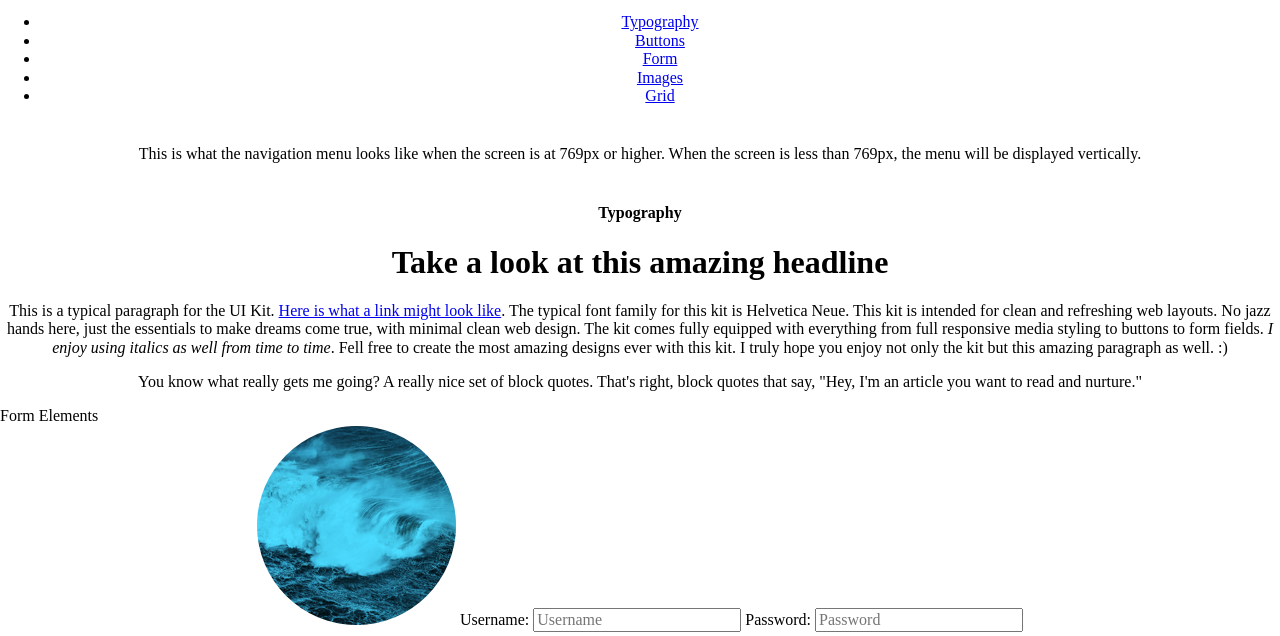
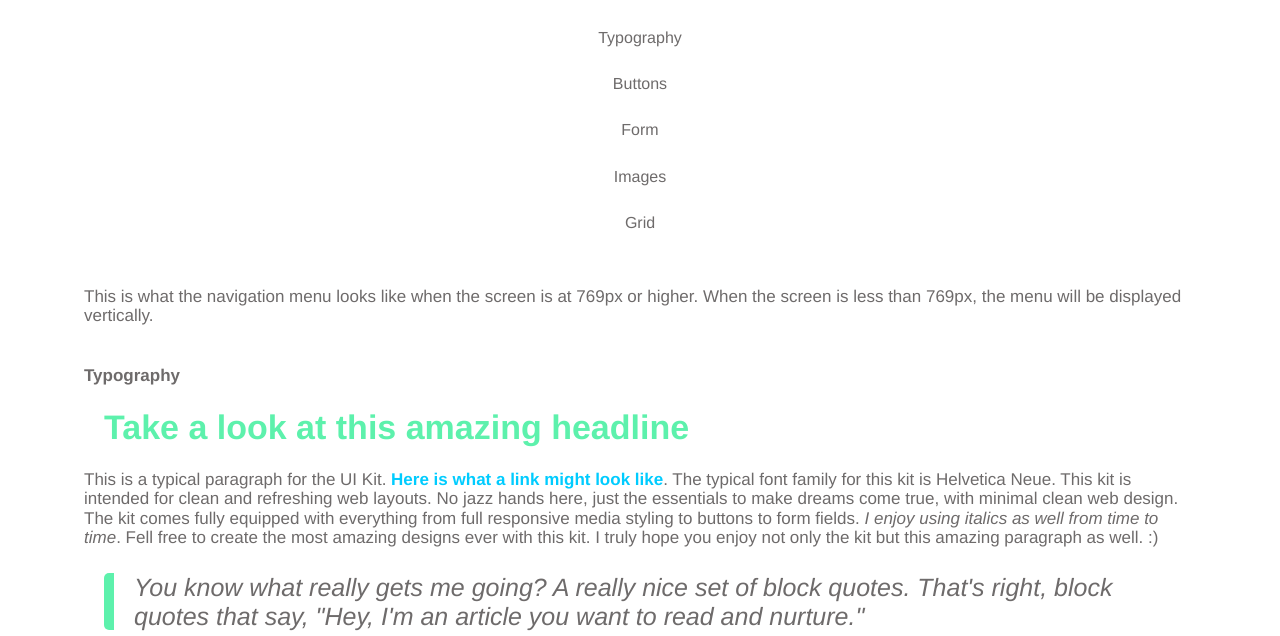
Before and after one commit to Taeverenele-zz/Web-Style-Guide, a plain HTML site: page index.html in a window 1280 px wide. Shown: the part 129-765 px from the top of the page. Drawn offline with Linux system fonts and the light colour scheme.

Commit message:
Style typography

```diff
--- a/scss/base/_base.scss
+++ b/scss/base/_base.scss
@@ -4,4 +4,8 @@
 }
 .container {
   text-align: center;
+  margin: 0 auto;
+  font-family: 'Helvetica Neue', serif;
+  color: #6e6b6b;
+  font-size: 17px;
 }
--- a/scss/components/_index.scss
+++ b/scss/components/_index.scss
@@ -1,3 +1,4 @@
+@import 'navigation';
 @import 'typography';
 @import 'form';
 @import 'images';
--- /dev/null
+++ b/scss/components/_navigation.scss
@@ -0,0 +1,21 @@
+.nav {
+  padding: 0;
+}
+.nav__item {
+  width: 100%;
+  font-size: 16px;
+  list-style: none;
+  a {
+  text-decoration: none;
+  color: $color-text-base;
+  display: block;
+  padding: 14px 28px;
+  &:hover {
+    background-color: $turquoise-blue;
+    border-radius: 5px;
+    color: $color-text-light;
+    width: 90%;
+    margin: 0 auto;
+    }
+  }
+}
--- a/scss/components/_typography.scss
+++ b/scss/components/_typography.scss
@@ -0,0 +1,26 @@
+.card {
+  width: 90%;
+  margin: 0 auto;
+  text-align: left;
+  padding-left: 20px;
+  padding-right: 20px;
+}
+.headline--primary {
+  color: $color-primary;
+  padding-left: 20px;
+}
+.link {
+  color: $color-secondary;
+  text-decoration: none;
+  font-weight: bold;
+}
+.blockquote {
+  font-size: 25px;
+  font-style: italic;
+  font-weight: 300;
+  border-left: solid $color-primary 10px;
+  border-top-left-radius: 5px;
+  border-bottom-left-radius: 5px;
+  margin-left: 20px;
+  padding-left: 20px;
+}
--- a/scss/utilities/_mixins.scss
+++ b/scss/utilities/_mixins.scss
@@ -8,7 +8,7 @@
   margin-right: auto;
   width: 90%;
   padding: 11px 10px;
-  max-width: 380px;
+  max-width: 400px;
   border-radius: 5px;
   margin-top: 7px;
   border: none;
```
Also changed, not shown: css/styles.css, 1 other file.
